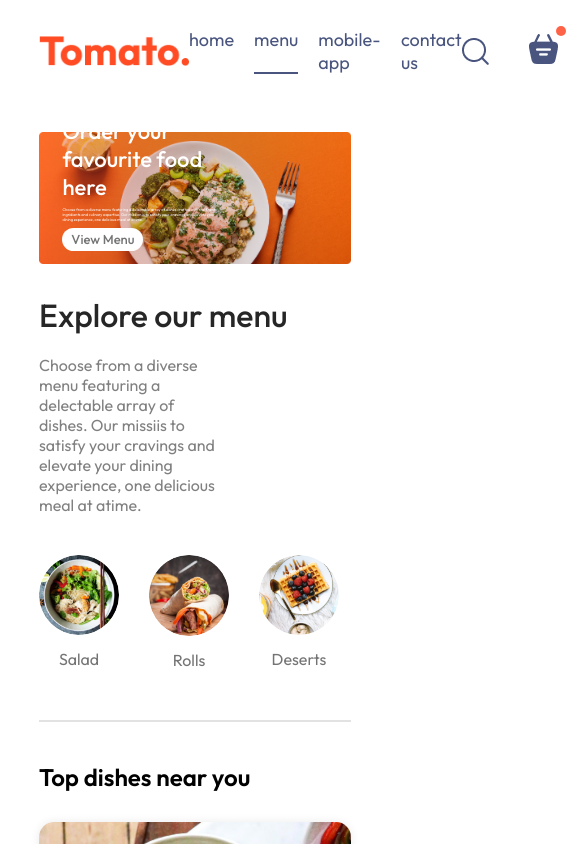
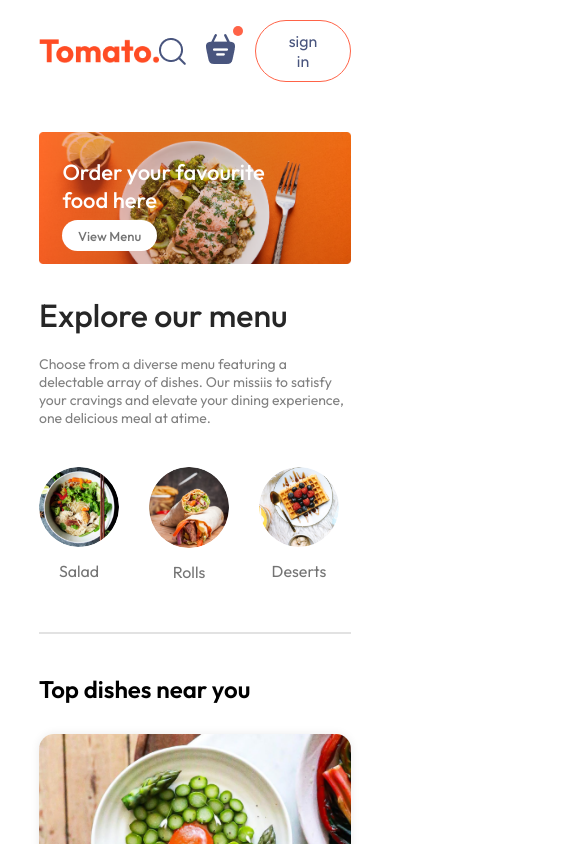
Before and after one commit to Himanshu-Singh-Mandloi/06-FoodDelivery, a React app: page / in a window 390 px wide. Shown: the top 844 px of the page, 585 px wide, since content can reach past the window. Built offline with nearby package versions, Linux system fonts and the light colour scheme; the HTML template or start-up script is replaced by a standard one.

Commit message:
made the website responsive

```diff
--- a/src/components/ExploreMenu/ExploreMenu.css
+++ b/src/components/ExploreMenu/ExploreMenu.css
@@ -54,3 +54,10 @@
   border: 4px solid tomato;
   padding: 2px;
 }
+
+@media (max-width: 1050px) {
+  .explore-menu-text {
+    max-width: 100%;
+    font-size: 14px;
+  }
+}
--- a/src/components/Footer/Footer.css
+++ b/src/components/Footer/Footer.css
@@ -46,3 +46,14 @@
   background-color: grey;
   border: none;
 }
+
+@media (max-width: 1050px) {
+  .footer-content {
+    display: flex;
+    flex-direction: column;
+    gap: 35px;
+  }
+  .footer-copyright {
+    text-align: center;
+  }
+}
--- a/src/components/Header/Header.css
+++ b/src/components/Header/Header.css
@@ -39,11 +39,21 @@
   border-radius: 50px;
 }
 
-@keyframes fadeIn {
-  0% {
-    opacity: 0;
-  }
-  100% {
-    opacity: 1;
+
+@media (max-width: 1050px) {
+  .header-contents {
+    max-width: 45%;
   }
 }
+
+@media (max-width: 750px) {
+  .header-contents {
+    max-width: 65%;
+  }
+  .header-contents p {
+    display: none;
+  }
+  .header-contents button {
+    padding: 2vw 4vw;
+  }
+}
--- a/src/components/Navbar/Navbar.css
+++ b/src/components/Navbar/Navbar.css
@@ -60,3 +60,50 @@
   top: -8px;
   right: -8px;
 }
+
+@media (max-width:1050px) {
+  .navbar .logo {
+    width: 140px;
+  }
+  .navbar-menu {
+    gap: 20px;
+    font-size: 17px;
+  }
+  .navbar-right {
+    gap: 30px;
+  }
+  .nav-right img {
+    width: 22px;
+  }
+  .nav-right button {
+    padding: 8px 25px;
+  }
+}
+
+@media (max-width:900px) {
+  .navbar .logo {
+    width: 120px;
+  }
+  .navbar-menu {
+    gap: 15px;
+    font-size: 16px;
+  }
+  .navbar-right {
+    gap: 20px;
+  }
+  .nav-right img {
+    width: 20px;
+  }
+  .nav-right button {
+    padding: 7px 20px;
+    font-size: 15px;
+  }
+}
+
+@media (max-width:750px) {
+
+  .navbar-menu {
+    display: none;
+  }
+
+}
--- a/src/components/Navbar/Navbar.jsx
+++ b/src/components/Navbar/Navbar.jsx
@@ -1,6 +1,8 @@
 import { useState } from "react";
 import { assets } from "../../assets/assets";
 import "./Navbar.css";
+import {Link} from 'react-router-dom'
+
 
 function Navbar() {
   const [menu, setMenu] = useState("menu");
@@ -10,38 +12,38 @@
       <img src={assets.logo} alt="" className="logo" />
 
       <ul className="navbar-menu">
-        <li
-          onMouseOver={() => {
+        <Link to='/'
+          onClick={() => {
             setMenu("home");
           }}
           className={menu === "home" ? "active" : ""}
         >
           home
-        </li>
-        <li
-          onMouseOver={() => {
+        </Link>
+        <a href="#explore-menu"
+          onClick={() => {
             setMenu("menu");
           }}
           className={menu === "menu" ? "active" : ""}
         >
           menu
-        </li>
-        <li
-          onMouseOver={() => {
+        </a>
+        <a href="#app-download"
+          onClick={() => {
             setMenu("mobile-app");
           }}
           className={menu === "mobile-app" ? "active" : ""}
         >
           mobile-app
-        </li>
-        <li
-          onMouseOver={() => {
+        </a>
+        <a href="#footer"
+          onClick={() => {
             setMenu("contact us");
           }}
           className={menu === "contact us" ? "active" : ""}
         >
           contact us
-        </li>
+        </a>
       </ul>
 
       <div className="navbar-right">
--- a/src/index.css
+++ b/src/index.css
@@ -5,6 +5,7 @@
   margin: 0;
   box-sizing: border-box;
   font-family: Outfit;
+  scroll-behavior: smooth;
 }
 
 body {
@@ -25,3 +26,12 @@
   width: 80%;
   margin: auto;
 }
+
+@keyframes fadeIn {
+  0% {
+    opacity: 0;
+  }
+  100% {
+    opacity: 1;
+  }
+}
```
